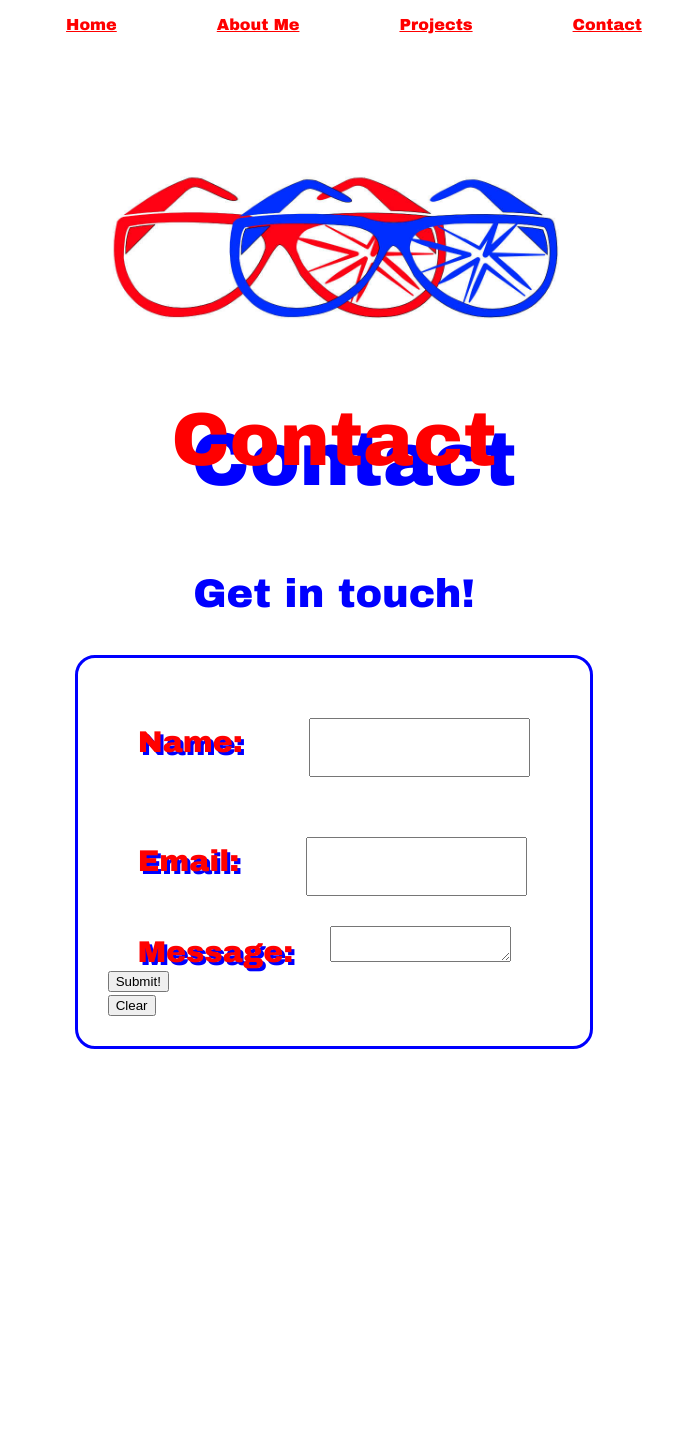
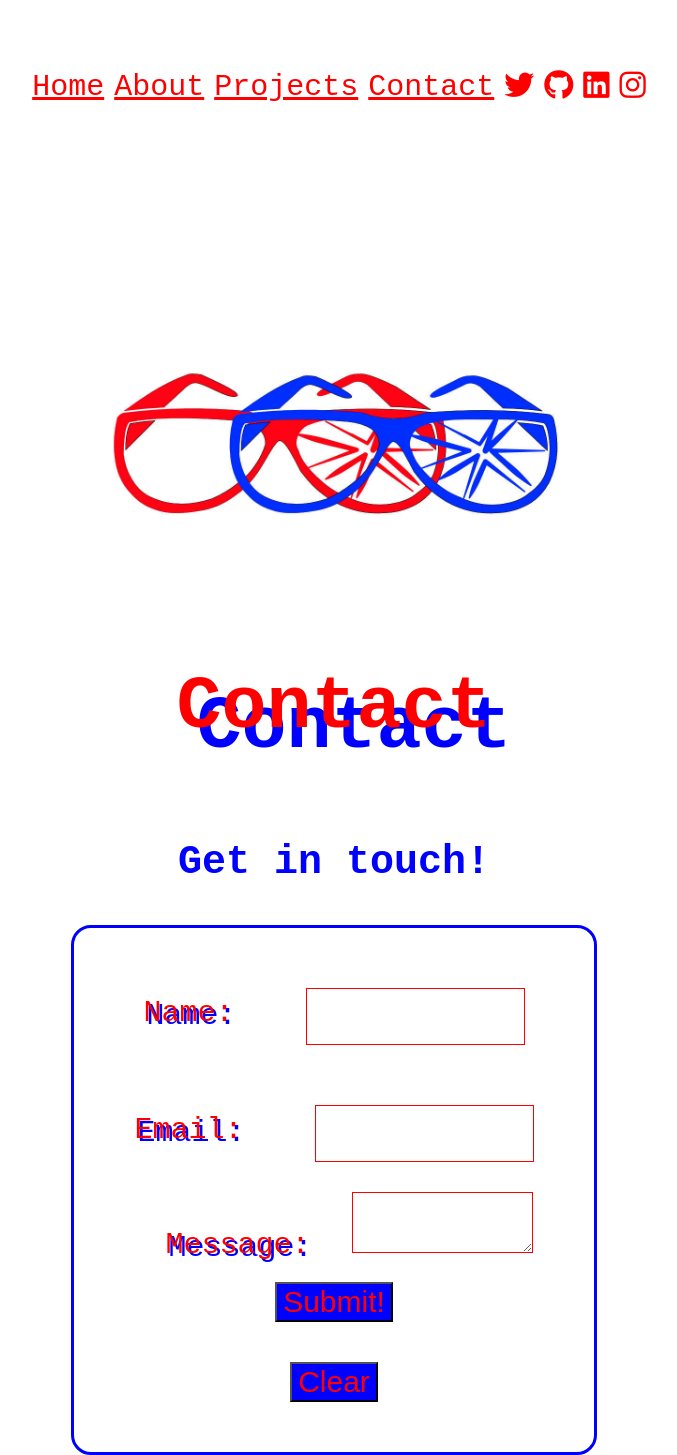
Before and after one commit to jennyardrey/my-portfolio, a plain HTML site: page contact.html in a window 1280 px wide. Shown: the whole page, without its empty margins (306-983 px from the left). Before the commit the page ends 1089 px from the top, so only its background shows below. Drawn offline with Linux system fonts and the light colour scheme.

Commit message:
further style tweaks and js

```diff
--- a/contact.html
+++ b/contact.html
@@ -9,21 +9,36 @@
 </head>
 <body>
         <header class="inner_head">
-                <nav>
+                <div class="wrapper">
+
+            <nav class="flex-nav">
                 <ul>
                     <li><a href="index.html">Home</a></li>
-                            <li><a href="about.html">About Me</a></li>
+                    <li><a href="about.html">About</a></li>
                     <li><a href="projects.html">Projects</a></li>
                     <li><a href="contact.html">Contact</a></li>
+                    <li class="social">
+                        <a href="http://twitter.com"><i class="fab fa-twitter"></i></a>
+                    </li>
+                    <li class="social">
+                            <a href="http://github.com"><i class="fab fa-github"></i></a>
+                    </li>
+                    <li class="social">
+                                <a href="http://linkdin.com"><i class="fab fa-linkedin"></i></a>
+                    </li>
+                    <li class="social">
+                            <a href="http://instagram.com"><i class="fab fa-instagram"></i></a>
+                    </li>
                 </ul>
             </nav>
+        </div>
                 <a><div id="logoimg"></div></a>
                 <h1>Contact</h1>
 
         </header>
       <div class="contact_div">
-      <h3 >Get in touch!</h2>
-                <form class="form" action="" method="POST">
+        <h3>Get in touch!</h2>
+                <form class="form" action="#" method="POST">
                 <div>
                     <label for="name">Name:</label>
                     <input type="text" id="name" name="user_name">
@@ -36,11 +51,11 @@
                     <label for="msg">Message:</label>
                     <textarea id="msg" name="user_message"></textarea>
                 </div>
-                <div class="button">
-                    <button id="submit_now" type="submit">Submit!</button>
+                <div>
+                    <button class="button" id="submit_now" type="submit">Submit!</button>
                 </div>
-                <div class="button">
-                        <button type="reset">Clear</button>
+                <div>
+                        <button class="button" id="clear_now" type="reset">Clear</button>
                     </div>
             </form>
         </div>
--- a/script.js
+++ b/script.js
@@ -1,6 +1,26 @@
-document.getElementById("submit_now").onclick = function() {
+/* document.getElementById("submit_now").onclick = function() {
+    var name = document.getElementById("name");
+    var email = document.getElementById("mail");
+    var msg = document.getElementById("msg");
+    window.alert(name.value + " , " + email.value + " , " + msg.value);
+} */
+
+function formSub() {
     var name = document.getElementById("name");
     var email = document.getElementById("mail");
     var msg = document.getElementById("msg");
     window.alert(name.value + " , " + email.value + " , " + msg.value);
 }
+
+
+var submit = document.getElementById("submit_now");
+
+submit.addEventListener("click", formSub, false);
+
+var clear = document.getElementById("clear_now");
+
+function formClear() {
+    window.alert("Fill in the form again dumbass");
+}
+
+clear.addEventListener("click", formClear, false);
--- a/style.css
+++ b/style.css
@@ -2,7 +2,7 @@
 body {
     margin: 0px 0px 40px 0px;
     color: black;
-    font-family: "Arial Black", "Arial Bold", Gadget, sans-serif;
+    font-family: 'Courier New', Courier, monospace;
 }
 /*links behavoir inc. social icons*/
 a:link {
@@ -12,6 +12,8 @@ a:link {
 a:hover {
     text-decoration: none;
     text-shadow: 2px 2px blue;
+    background-color: rgba(0, 0, 255, 0.2);
+
 }
 a:visited {
     color: red;
@@ -21,7 +23,7 @@ a:visited:hover {
 }
 
 a.socials:hover {
-    background-color: #00AAA9;
+
     color: white;
 }
 
@@ -34,11 +36,101 @@ a.socials:hover {
 }
 /*nav stuff*/
 .inner_head {
+    min-height: 100vh;
     display: flex;
     flex-direction: column;
     background-color: white;
     align-items: center;
     justify-content: space-between;
+}
+
+.wrapper {
+    max-width: 1000px;
+    margin: 0 auto;
+    padding: 50px;
+}
+
+.flex-nav ul {
+    font-size: 30px;
+    list-style: none;
+    margin: 0;
+    padding: 0;
+    display: flex;
+    justify-content: space-between;
+
+}
+
+.flex-nav li {
+    flex: 3;
+}
+
+.flex-nav .socials {
+    flex: 1;
+}
+a {
+    transition: all 0.5s;
+}
+nav a {
+    text-align: center;
+    padding: 20px 5px;
+    display: inline-block;
+    width: 100%;
+    text-align: center;
+    transition: all 0.5s;
+}
+
+@media all and (max-width:600px) {
+
+    .flex-nav ul {
+        flex-wrap: wrap;
+    }
+    .flex-nav li {
+        flex: 1 1 50%;
+    }
+    .flex-nav.social {
+        flex: 1 1 25%;
+    }
+}
+
+
+@media all and (max-width:400px){
+    .flex-nav li {
+        flex-basis: 100%;
+    }
+}
+
+@media all and (max-width:600px) {
+
+    .flex-nav ul {
+        flex-wrap: wrap;
+    }
+    .flex-nav li {
+        flex: 1 1 50%;
+    }
+    .flex-nav.social {
+        flex: 1 1 25%;
+    }
+}
+
+
+@media all and (max-width:400px){
+    .flex-nav li {
+        flex-basis: 100%;
+    }
+}
+
+/*ul {
+    list-style: none;
+    display: flex;
+    justify-content: space-around;
+    align-items: stretch;
+    align-content: space-between;
+    flex-grow: 1;
+}
+li {
+    padding: 0px 50px 0px 50px;
+    flex: 1;
+
 }
 
 /*Header positioning of logo and title*/
@@ -49,6 +141,7 @@ a.socials:hover {
     width: 600px;
     height: 300px;
     padding: -50px;
+    transition: all 0.5s;
 }
   #logoimg:hover {
     background-image: url(images/MyGlassesLogo2.jpg);
@@ -62,6 +155,7 @@ h1 {
     color: red;
     text-shadow: 20px 20px blue;
     font-size: 75px;
+    transition: all 0.5s;
 }
 h1:hover {
     color: red;
@@ -87,27 +181,16 @@ h3 {
     min-height: 100vh;
 
 }
-ul {
-    list-style: none;
-    display: flex;
-    justify-content: space-around;
-    align-items: stretch;
-    align-content: space-between;
-}
-li {
-    padding: 0px 50px 0px 50px;\
-    flex: 1;
 
-}
 
 #about_me {
     display: flex;
     flex-flow: column wrap;
     align-items: center;
-    justify-content: space-evenly;
+    justify-content: center;
     margin: 0px;
     padding: 0px;
-    background-color: #EBEBEB;
+    background-color: white;
     min-width: 100vh;
     min-height: 100vh;
 }
@@ -155,6 +238,12 @@ p {
 }
 
 .form {
+    display: flex;
+    flex-flow: column wrap;
+    justify-content: space-between;
+    align-content: space-around;
+    align-items: center;
+    justify-items: center;
     font-size: 20px;
     background-color: white;
     border-radius: 20px;
@@ -179,6 +268,34 @@ label {
 input {
     margin: 30px;
     padding: 20px;
+    border: 1px solid red;
+}
+
+input:focus {
+    box-shadow: 0 0 0 2pt blue;
+}
+
+textarea {
+    border: 1px solid red;
+    min-width: 167px;
+    min-height: 55px;
+}
+
+textarea:focus {
+    box-shadow: 0 0 0 2pt blue;
+}
+.button {
+    background-color: blue;
+    font-size: 30px;
+    color: red;
+    align-self: center;
+    margin: 20px 10px;
+}
+
+.button:hover {
+    background-color: red;
+    color: blue;
+    box-shadow: 0 0 0 2pt blue;
 }
 
 /*projects cards*/
@@ -237,3 +354,5 @@ input {
 .card:hover {
     box-shadow: 0 0 0 2pt blue;
 }
+
+/*Mobile stuff*/
```
Also changed, not shown: about.html (+22 -5 lines), index.html (+17 -2 lines), projects.html (+22 -7 lines). Lines whose indentation alone changed are shown as unchanged.
